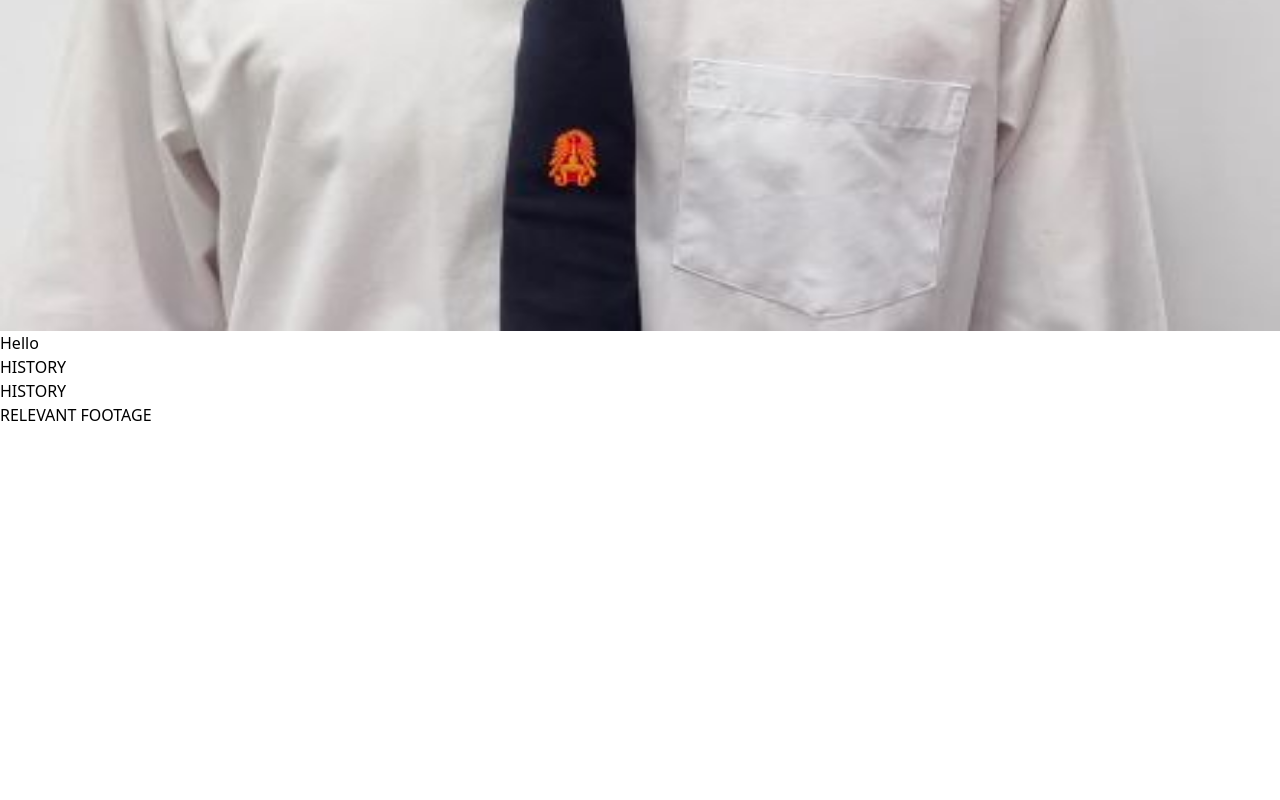
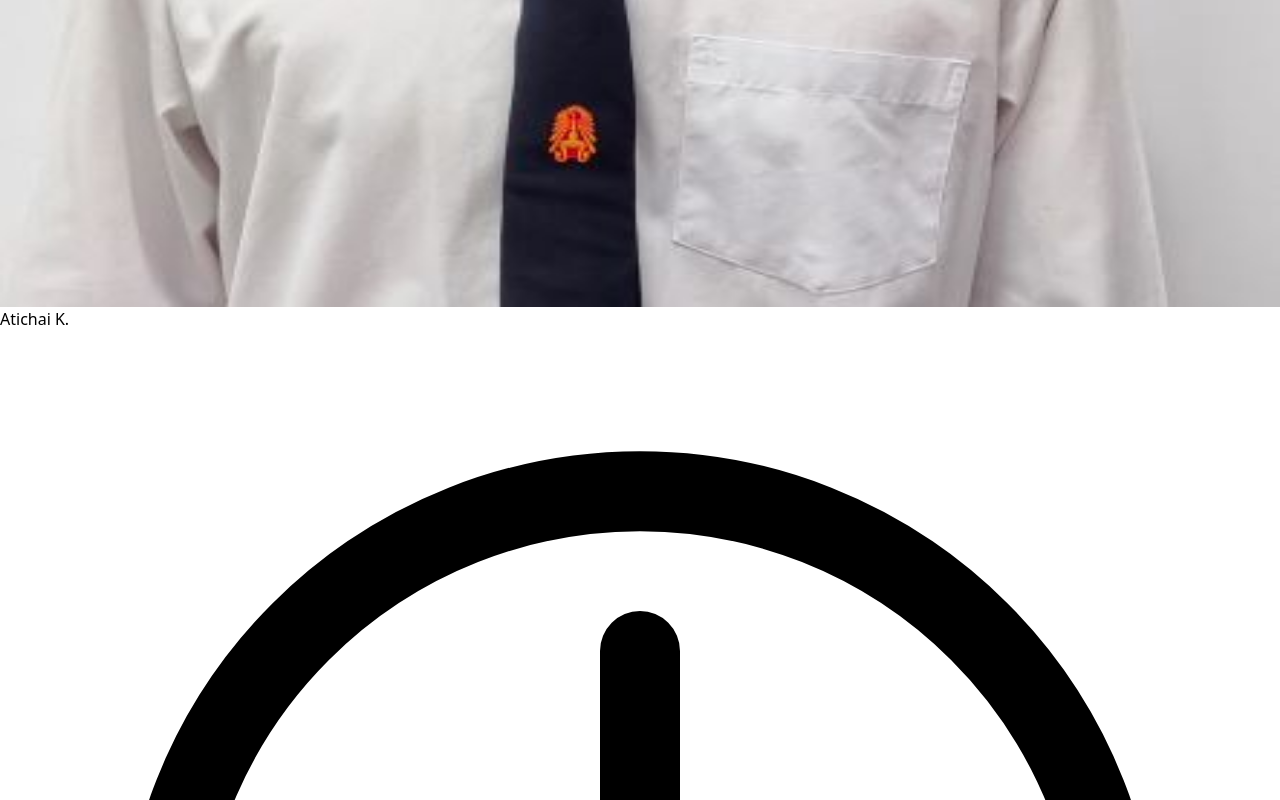
Before and after one commit to CapstoneZircon/capstone_frontend, a React (Create React App) app: page /home/footage in a window 1280 px wide. Shown: the part 2000-2800 px from the top of the page. Before the commit the page ends 2427 px from the top, so only its background shows below. Built offline with nearby package versions, Linux system fonts and the light colour scheme; what @material-tailwind/react would draw is missing.

Commit message:
Update footage

```diff
--- a/package.json
+++ b/package.json
@@ -48,6 +48,7 @@
     "@types/chart.js": "^2.9.37",
     "@types/react-router-dom": "^5.3.3",
     "chart.js": "^2.9.3",
+    "file-loader": "^6.2.0",
     "tailwindcss": "^3.3.0"
   }
 }
--- /dev/null
+++ b/src/components/Icon/clock.jsx
@@ -0,0 +1,19 @@
+// import React from "react"
+
+export const Clock = () =>{
+  return(
+    <svg
+    xmlns="http://www.w3.org/2000/svg"
+    fill="none"
+    viewBox="0 0 24 24"
+    strokeWidth={1.5}
+    stroke="currentColor"
+    className="w-8 h-8"
+    >
+    <path
+    strokeLinecap="round"
+    strokeLinejoin="round"
+    d="M12 6v6h4.5m4.5 0a9 9 0 11-18 0 9 9 0 0118 0z" />
+   </svg>
+  )
+}
--- a/src/pages/footage.tsx
+++ b/src/pages/footage.tsx
@@ -2,21 +2,29 @@ import React from "react";
 import { Button } from "@material-tailwind/react";
 import { Typography } from "@material-tailwind/react";
 import { Card,CardBody,CardFooter, } from "@material-tailwind/react";
+import { Link } from 'react-router-dom';
+import { Clock } from "../components/Icon/clock";
+
 
 const Footage =() =>{
     return (
+
+        // <link rel='stylesheet' href='https://cdnjs.cloudflare.com/ajax/libs/font-awesome/4.7.0/css/font-awesome.min.css'>
         <div className="px-5 py-5 bg-backg-gray ">
             <div className="border-purple-700 border-4 px-2 py-2 bg-feedHome-bg">
 
-                <nav id="FootageNavbar" className="border-red-700 border-2 flex flex-row">
+                <nav id="FootageNavbar" className="flex flex-row">
+                    <Link to='/home'>
+                        <div className="col basis-1/12 py-3 px-6">
 
-                    <div className="col basis-1/12 py-3 border-blue-700 border-2">
-                        <a href="/" className="text-4xl text-black font-thin">
+                            <a className="text-4xl text-black font-thin">
                                 <p>&#60;</p>
                             </a>
+
                         </div>
+                    </Link>
 
-                    <div className="col basis-11/12 border-blue-700 border-2 py-3 text-xl">
+                    <div className="col basis-5/12 py-3 px-6 text-xl">
                         <Typography>
                             <span className="text-4xl">
                                 Footage
@@ -26,26 +34,20 @@ const Footage =() =>{
 
                 </nav>
 
-                <div id="FootageBody" className="border-black border-2 flex flex-row">
+                <div id="FootageBody" className="flex flex-row">
 
-                    <div className="basis-9/12 border-gray-700 border-2 flex flex-col">
+                    <div className="col basis-9/12 border-gray-700 border-2 flex flex-row justify-center">
 
-                        <div className="basis-10/12 border-purple-600 border-4 justify-center flex">
+                        <div className="border-purple-600 border-4 justify-center flex">
                             <img src="/images/CCTV1.jpg" alt="CCTV1"/>
                         </div>
 
-                        <div className="basis-2/12 text-center">
-                            <Typography>
-                                <span className="text-xl">
-                                    Camera 1
-                                </span>
-                            </Typography>
-                        </div>
+
 
                     </div>
 
-                    <div className="basis-3/12 flex flex-col border-gray-900 border-4">
-
+                    <div className="col basis-3/12 border-gray-900 border-4">
+                        <div className="flex flex-col ">
                             <div className="basis-3/12 border-yellow-600 border-4">
                                 <img src="/images/CCTV2.jpg" alt="CCTV2"/>
                             </div>
@@ -58,7 +60,7 @@ const Footage =() =>{
                                 </Typography>
                             </div>
 
-                        <div className="basis-6/12 border-yellow-400 border-4">
+                            <div className="basis-8/12 border-yellow-400 border-4">
                                 <Card className="rounded-3xl">
 
                                     <CardBody>
@@ -69,14 +71,63 @@ const Footage =() =>{
 
                                             </div>
 
-                                        <div className="col basis-8/12 border-red-700 border-2">
-                                            Hello
+                                            <div className="col basis-8/12 border-red-700 border-2 text-right">
+                                                <div className="flex flex-col">
+
+                                                    <div className="basis-1/3 border-yellow-800 border-2">
+                                                        <Typography>
+                                                            <span className="text-3xl font-bold">
+                                                                Atichai K.
+                                                            </span>
+                                                        </Typography>
+
+                                                    </div>
+
+                                                    <div className="basis-2/3 border-black border-2">
+
+                                                        <div className="flex flex-row-reverse grid-flow-col gap-0">
+
+                                                            <div className="flex justify-end border-blue-500 border-2">
+
+                                                                <div className="pt-3 border-red-300 border-2">
+                                                                    <Clock />
+                                                                </div>
+
+                                                                <div className="flex flex-col">
+
+                                                                    <div className="basis-1/2 pt-1 border-black border-2">
+                                                                        <Typography>
+                                                                            <span className="text-lg">
+                                                                                17:46 - 19:55
+                                                                            </span>
+                                                                        </Typography>
+                                                                    </div>
+
+                                                                    <div className="basis-1/2 text-center border-yellow-500 border-2">
+                                                                    <Typography>
+                                                                        <span className="text-lg">
+                                                                            &#40;2 hr 9 min&#41;
+                                                                        </span>
+                                                                    </Typography>
+                                                                    </div>
+
+                                                                </div>
+
+
+                                                            </div>
+
+                                                        </div>
+
+                                                    </div>
+
+
+                                                </div>
                                             </div>
                                         </div>
 
                                         <div className="flex flex-row">
 
-                                        <div className="col basis-4/12 pt-2 text-center border-blue-700 border-2">
+                                            <div className="basis-4/12 text-center box-border h-6 border-white border-b-2">
                                                 <Typography>
                                                     <span className="text-md">
                                                         HISTORY
@@ -84,19 +135,103 @@ const Footage =() =>{
                                                 </Typography>
                                             </div>
 
-                                        <div className="col basis-8/12 border-blue-700 border-b-2">
+                                            <div className="basis-8/12 box-border h-6 border-black border-b-2 flex justify-end">
+
+                                                <div className="basis-1/12 text-center">
+                                                    <a className="text-md text-black font-thin">
+                                                        <p>&#60;</p>
+                                                    </a>
+                                                </div>
+
+                                                <div className="basis-7/12 text-center">
                                                     <Typography>
                                                         <span className="text-md">
-                                                    HISTORY
+                                                            SEPTEMBER 2023
                                                         </span>
                                                     </Typography>
                                                 </div>
 
+                                                <div className="basis-1/12 text-center">
+                                                    <a className="text-md text-black font-thin">
+                                                        <p>&#62;</p>
+                                                    </a>
                                                 </div>
-                                </CardBody>
 
-                                <CardFooter>
-                                    <div className="text-center justify-center flex border-black border-2">
+                                            </div>
+
+                                        </div>
+
+                                        <div className="">
+                                            <div className="pt-3 flex justify-around">
+
+                                                <div className=" border-blue-500 border-2">
+                                                    <div className="h-10 w-10 rounded-full border-gray-400 border-2">
+                                                        <div className="grid grid-row-2 gap-0 place-items-center w-5 h-5">
+                                                            <div className=" row-start-1 border-purple-900 border-2">
+                                                                <Typography>
+                                                                    <span className="text-lg">
+                                                                        9
+                                                                    </span>
+                                                                </Typography>
+                                                            </div>
+                                                        </div>
+                                                    </div>
+
+                                                    <div className="text-center pt-1">
+                                                        <Typography>
+                                                            <span className="text-lg">
+                                                                THU
+                                                            </span>
+                                                        </Typography>
+                                                    </div>
+                                                </div>
+
+                                                <div className="">
+                                                    <div className=" rounded-full border-gray-600 border-2">
+                                                        10
+                                                    </div>
+
+                                                    <div className="text-center pt-1">
+                                                        <Typography>
+                                                            <span className="text-lg">
+                                                                FRI
+                                                            </span>
+                                                        </Typography>
+                                                    </div>
+                                                </div>
+
+                                                <div className="">
+                                                    <div className=" rounded-full border-gray-800 border-2">
+                                                        11
+                                                    </div>
+
+                                                    <div className="text-center pt-1">
+                                                        <Typography>
+                                                            <span className="text-lg">
+                                                                MON
+                                                            </span>
+                                                        </Typography>
+                                                    </div>
+                                                </div>
+
+                                                <div className="">
+                                                    <div className=" rounded-full border-black border-2">
+                                                        12
+                                                    </div>
+
+                                                    <div className="text-center pt-1">
+                                                        <Typography>
+                                                            <span className="text-lg">
+                                                                SUN
+                                                            </span>
+                                                        </Typography>
+                                                    </div>
+                                                </div>
+
+                                            </div>
+                                        </div>
+
+                                        <div className="text-center pt-6">
                                             <a href="/" className="text-black font-thin inline-block bg-gray-300 px-5 py-3 rounded-full">
                                                 <Typography>
                                                     <span className="text-md">
@@ -107,10 +242,13 @@ const Footage =() =>{
 
                                         </div>
 
-                                </CardFooter>
+                                    </CardBody>
+
 
                                 </Card>
                             </div>
+                        </div>
+
                     </div>
 
 
```
Also changed, not shown: src/App.css (line endings or trailing spaces), 1 other file (tests, documents, lock files or other folders). Lines whose indentation alone changed are shown as unchanged.
